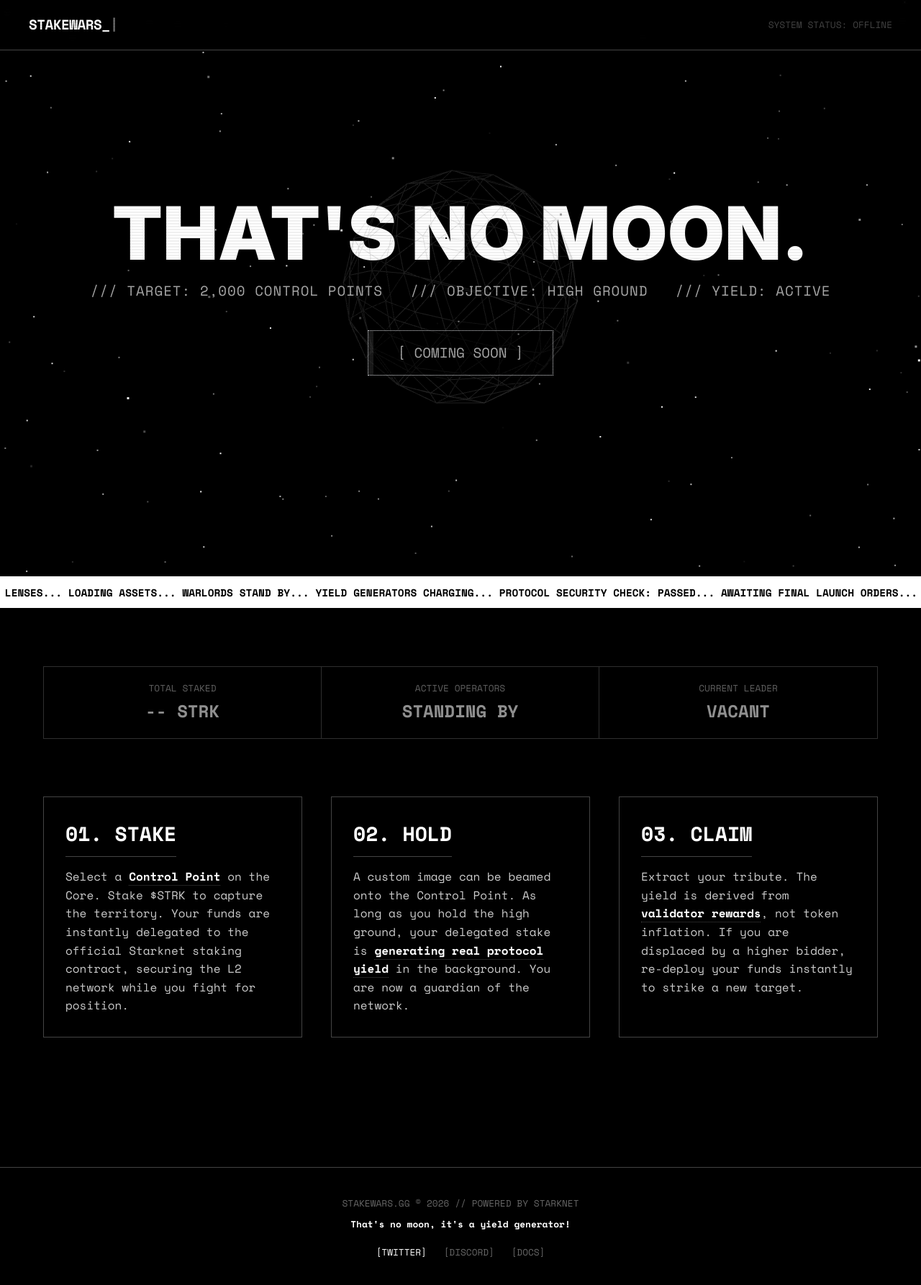
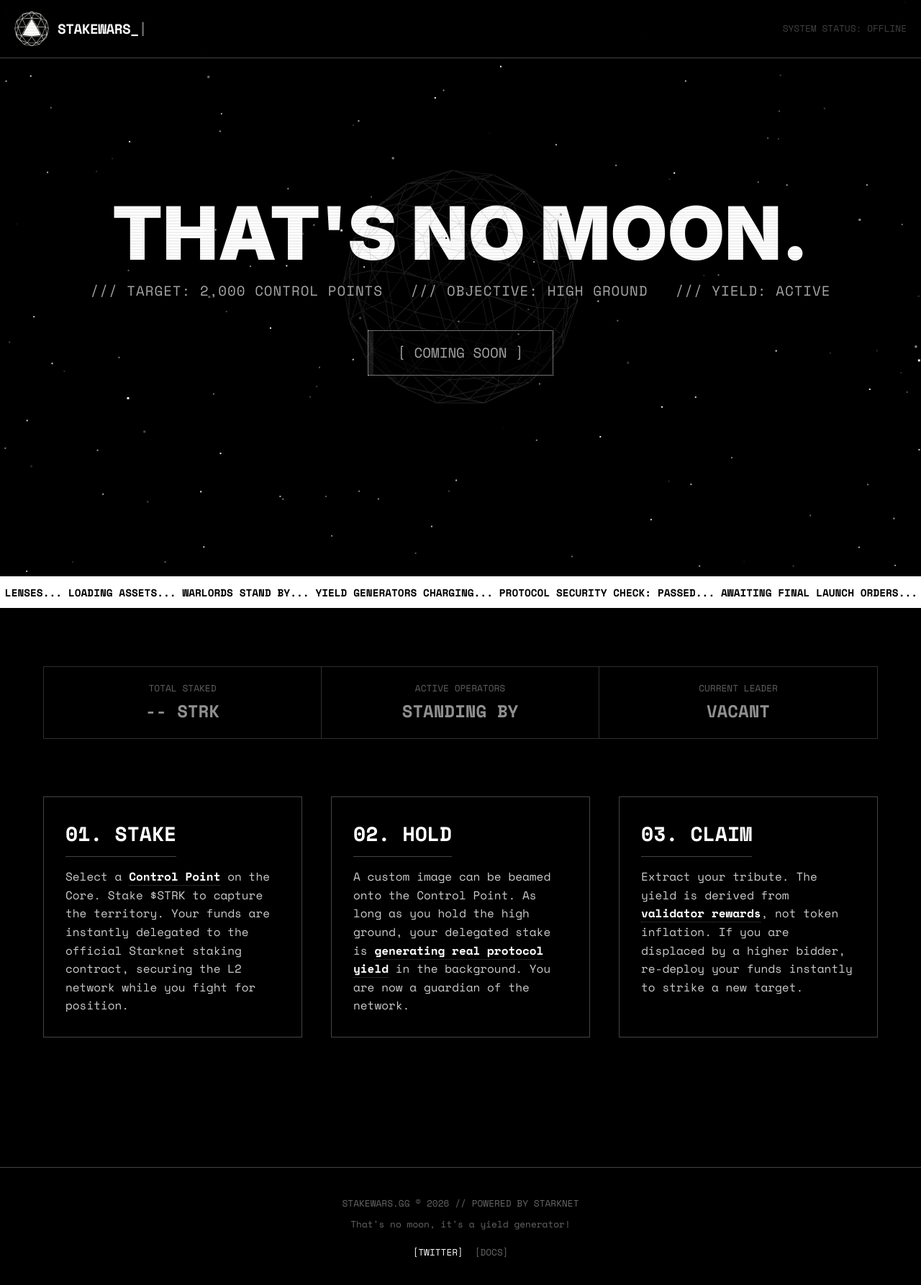
Before and after one commit to broody/stake-wars, a React (Vite) app: page / in a window 1280 px wide. Shown: the top 1786 px of the page at 72% size. Built offline with nearby package versions, Linux system fonts and the light colour scheme.

Commit message:
feat: add logo

```diff
--- a/src/components/Footer.tsx
+++ b/src/components/Footer.tsx
@@ -2,7 +2,7 @@ export const Footer = () => {
   return (
     <footer className="border-t border-dim py-10 px-5 text-center text-[0.8rem] text-[#666]">
       <div>STAKEWARS.GG &copy; 2026 // POWERED BY STARKNET</div>
-      <div className="footer-loc mt-2.5 text-fg font-bold">
+      <div className="footer-loc mt-2.5">
         That's no moon, it's a yield generator!
       </div>
       <div className="mt-5">
@@ -13,8 +13,8 @@ export const Footer = () => {
           className="hover:text-fg transition-colors"
         >
           [TWITTER]
-        </a>{' '}
-        &nbsp; [DISCORD] &nbsp; [DOCS]
+        </a>
+        &nbsp; [DOCS]
       </div>
     </footer>
   );
--- a/src/components/Navbar.tsx
+++ b/src/components/Navbar.tsx
@@ -1,8 +1,11 @@
 export const Navbar = () => {
   return (
-    <nav className="flex justify-between items-center px-10 py-5 border-b border-dim bg-black/80 backdrop-blur-sm fixed w-full top-0 z-[100]">
-      <div className="brand font-bold text-[1.2rem] tracking-tight">
-        STAKEWARS_<span className="animate-blinker">|</span>
+    <nav className="flex justify-between items-center px-5 py-4 border-b border-dim bg-black/80 backdrop-blur-sm fixed w-full top-0 z-[100]">
+      <div className="brand flex items-center gap-3 md:gap-3 justify-between md:justify-start w-full md:w-auto flex-row-reverse md:flex-row">
+        <img src="/stakewars.png" alt="StakeWars Logo" className="w-12 h-12" />
+        <span className="font-bold text-[1.2rem] tracking-tight">
+          STAKEWARS_<span className="animate-blinker">|</span>
+        </span>
       </div>
       <div className="status status-offline text-[0.8rem] text-dim hidden md:block animate-pulse-slow">
         SYSTEM STATUS: OFFLINE
```
Also changed, not shown: public/stakewars.png (added).
